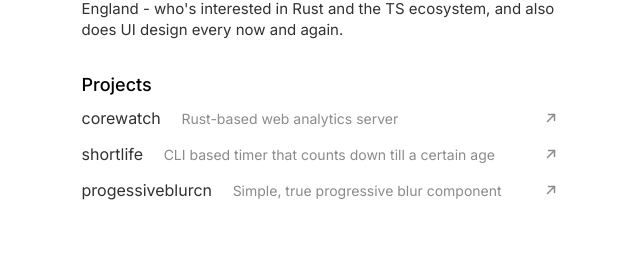
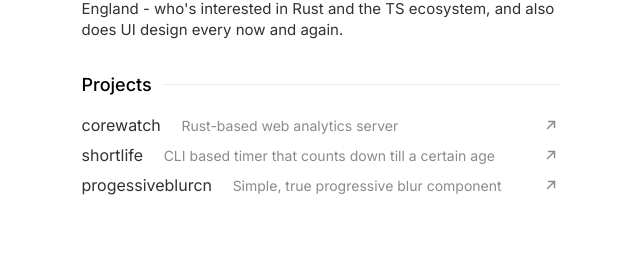
Before and after one commit to mrtdurdenthe2/kaiwlsn.com, a Next.js app: page / in a window 1280 px wide. Shown: the part 195-451 px from the top of the page, without its empty margins (320-960 px from the left). Built offline with nearby package versions, Linux system fonts and the light colour scheme.

Commit message:
change spacings

```diff
--- a/package.json
+++ b/package.json
@@ -34,6 +34,7 @@
     "@types/node": "^20",
     "@types/react": "19.2.2",
     "@types/react-dom": "19.2.2",
+    "agentation": "^2.1.1",
     "eslint": "^9",
     "eslint-config-next": "16.0.1",
     "tailwindcss": "^4.1.4",
--- a/src/app/layout.tsx
+++ b/src/app/layout.tsx
@@ -1,5 +1,6 @@
 import type { Metadata } from "next";
 import { Geist, Geist_Mono } from "next/font/google";
+import { Agentation } from "agentation";
 import "./globals.css";
 import { NavBar } from "@/components/NavBar";
 
@@ -28,6 +29,7 @@ export default function RootLayout({
       <body
         className={`${geistSans.variable} ${geistMono.variable} antialiased bg-white text-black flex flex-col items-center min-h-screen`}
       >
+        {process.env.NODE_ENV === "development" && <Agentation />}
         <div className="w-full flex-1 flex flex-col items-center justify-center">
           {children}
         </div>
--- a/src/app/page.tsx
+++ b/src/app/page.tsx
@@ -114,13 +114,16 @@ export default function Home() {
               initial={{ opacity: 0, y: 20, filter: 'blur(30px)' }}
               animate={{ opacity: 1, y: 0, filter: 'blur(0px)' }}
               transition={{ duration: 0.6, ease: 'easeOut', delay: 0.2}}
-              className="self-start w-full sm:w-[477px] space-y-1"
+              className="self-start w-full sm:w-[477px] space-y-[13px]"
             >
-              <h2 className="font-medium text-[18px] text-black">Projects</h2>
-              <ul className="space-y-1">
+              <div className="flex items-center gap-3">
+                <h2 className="font-medium text-[18px] text-black">Projects</h2>
+                <span className="h-px flex-1 bg-[#ececec]" aria-hidden="true" />
+              </div>
+              <ul className="space-y-0.5">
                 {projects.map((p, i) => (
                   <li key={`${p.title}-${i}`} className="w-full">
-                    <Link href={p.href} className="group flex flex-col w-full py-1">
+                    <Link href={p.href} className="group flex flex-col w-full py-0.5">
                       <span className="flex items-center justify-between w-full">
                         <span className="text-[16px] flex items-center gap-2">
                           <span className="text-[#313131] transition-colors group-hover:text-blue-600">{p.title}</span>
```
Also changed, not shown: 1 other file (tests, documents, lock files or other folders).
